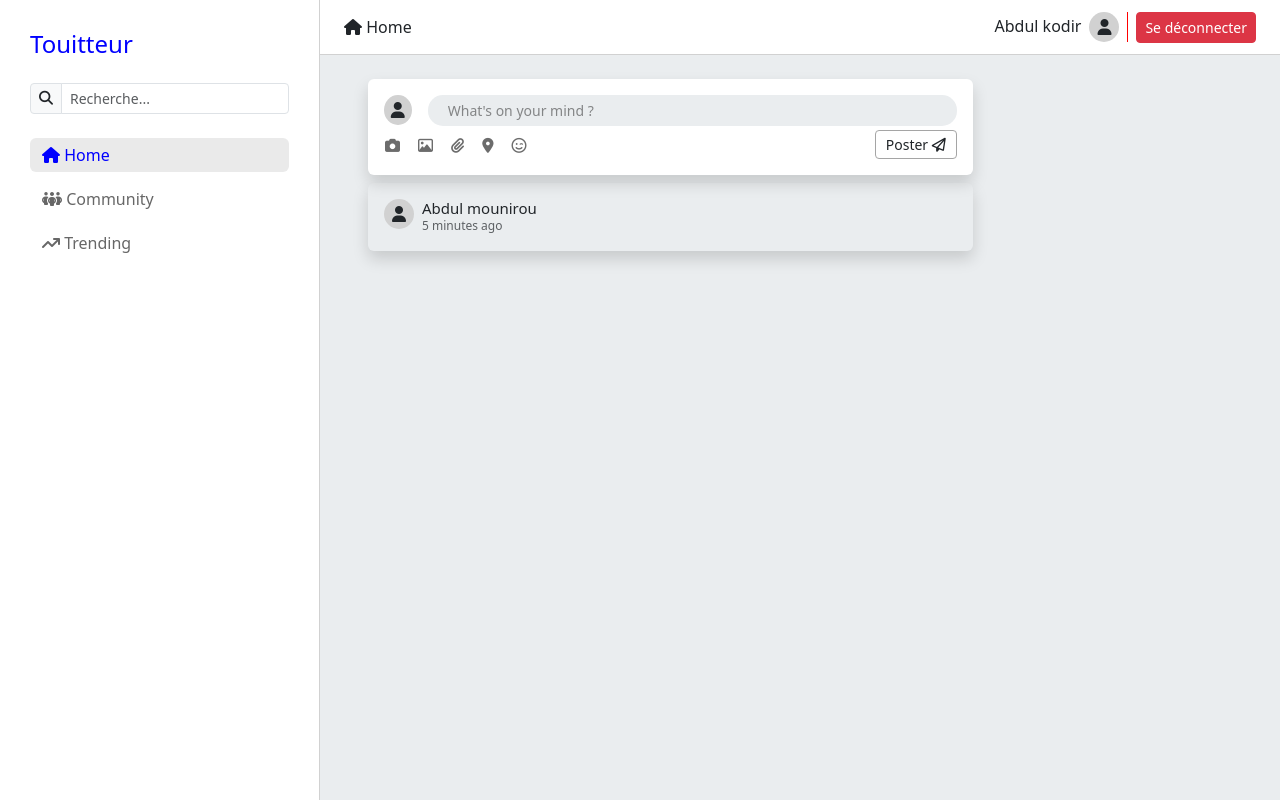
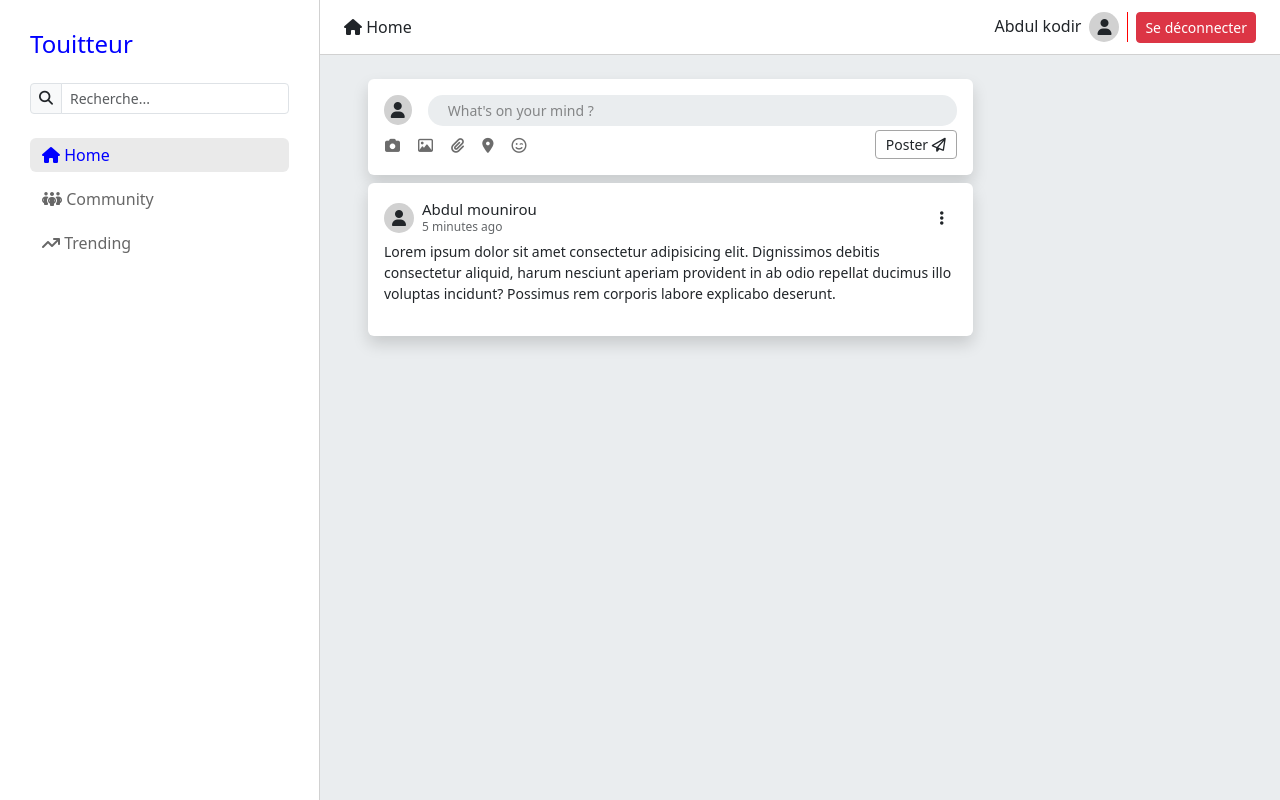
Before and after one commit to Thomas9436/GraphQLProject, a React (Vite) app in the folder client/: page / in a window 1280 px wide. Built offline with nearby package versions, Linux system fonts and the light colour scheme.

Commit message:
update post

```diff
--- a/client/src/App.css
+++ b/client/src/App.css
@@ -131,6 +131,7 @@
 
 .post{
   width: 100%;
+  background-color: white;
 }
 
 .post .username{
@@ -141,3 +142,7 @@
   font-size: 12px;
   opacity: .7;
 }
+
+.post-text{
+  font-size: 14px;
+}
--- a/client/src/components/MakePost.tsx
+++ b/client/src/components/MakePost.tsx
@@ -3,7 +3,7 @@
 function MakePost() {
   return (
     <div className='makepost rounded shadow p-3'>
-        <div className='d-flex gap-3'>
+        <div className='d-flex gap-3 '>
             <span className='profil'>
                 <i className="fa-solid fa-user"></i>
             </span>
--- a/client/src/components/Post.tsx
+++ b/client/src/components/Post.tsx
@@ -3,8 +3,9 @@
 function Post() {
   return (
     <div className='post rounded shadow'>
-        <div className="posthead p-3">
-            <div className='d-flex gap-2'>
+        <div className="posthead p-3 ">
+            <div className='d-flex justify-content-between mb-1'>
+                <div className='d-flex gap-2 align-items-center'>
                     <span className='profil'>
                         <i className="fa-solid fa-user"></i>
                     </span>
@@ -13,7 +14,13 @@
                         <span className='time'>5 minutes ago</span>
                     </div>
                 </div>
+                <div>
+                    <button className='btn'><i className="fa-solid fa-ellipsis-vertical"></i></button>
                 </div>
+            </div>
+            <p className='post-text'>Lorem ipsum dolor sit amet consectetur adipisicing elit. Dignissimos debitis consectetur aliquid, harum nesciunt aperiam provident in ab odio repellat ducimus illo voluptas incidunt? Possimus rem corporis labore explicabo deserunt.</p>
+        </div>
+
     </div>
   )
 }
```
Lines whose indentation alone changed are shown as unchanged.
